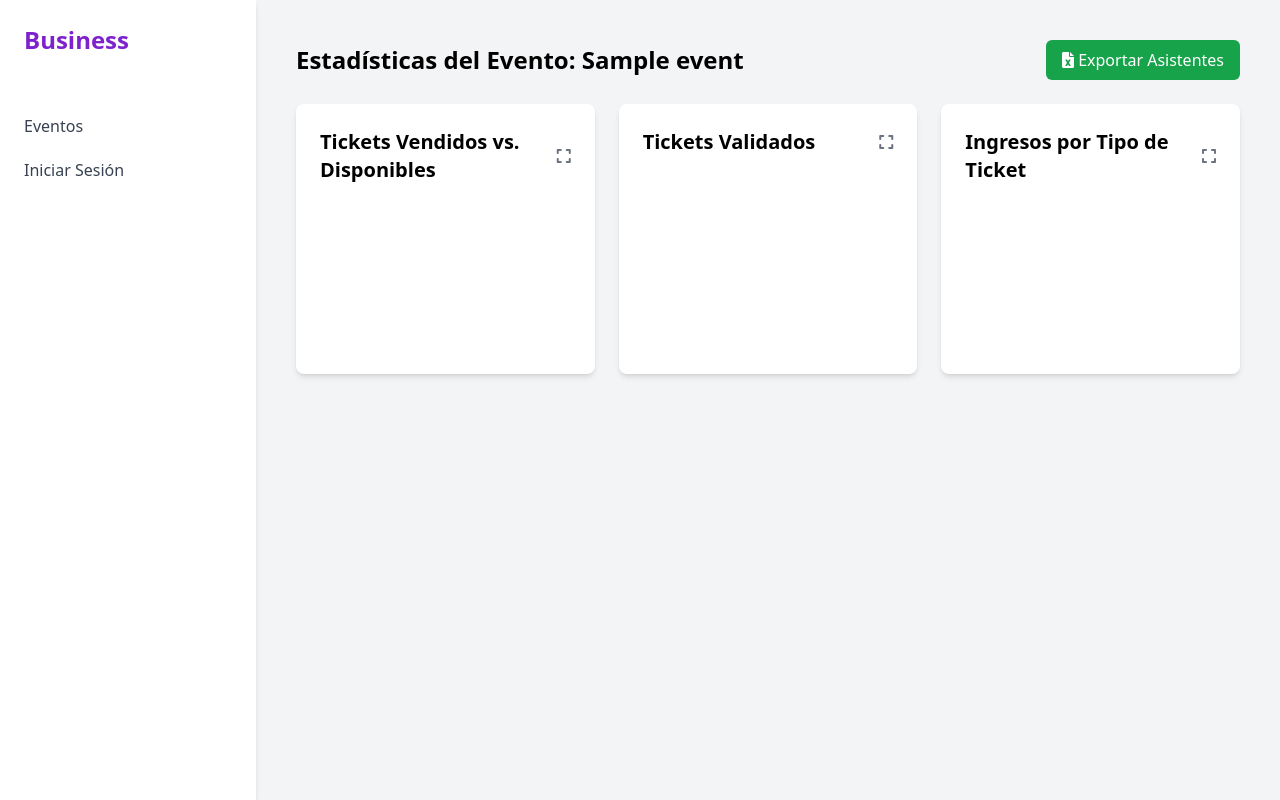
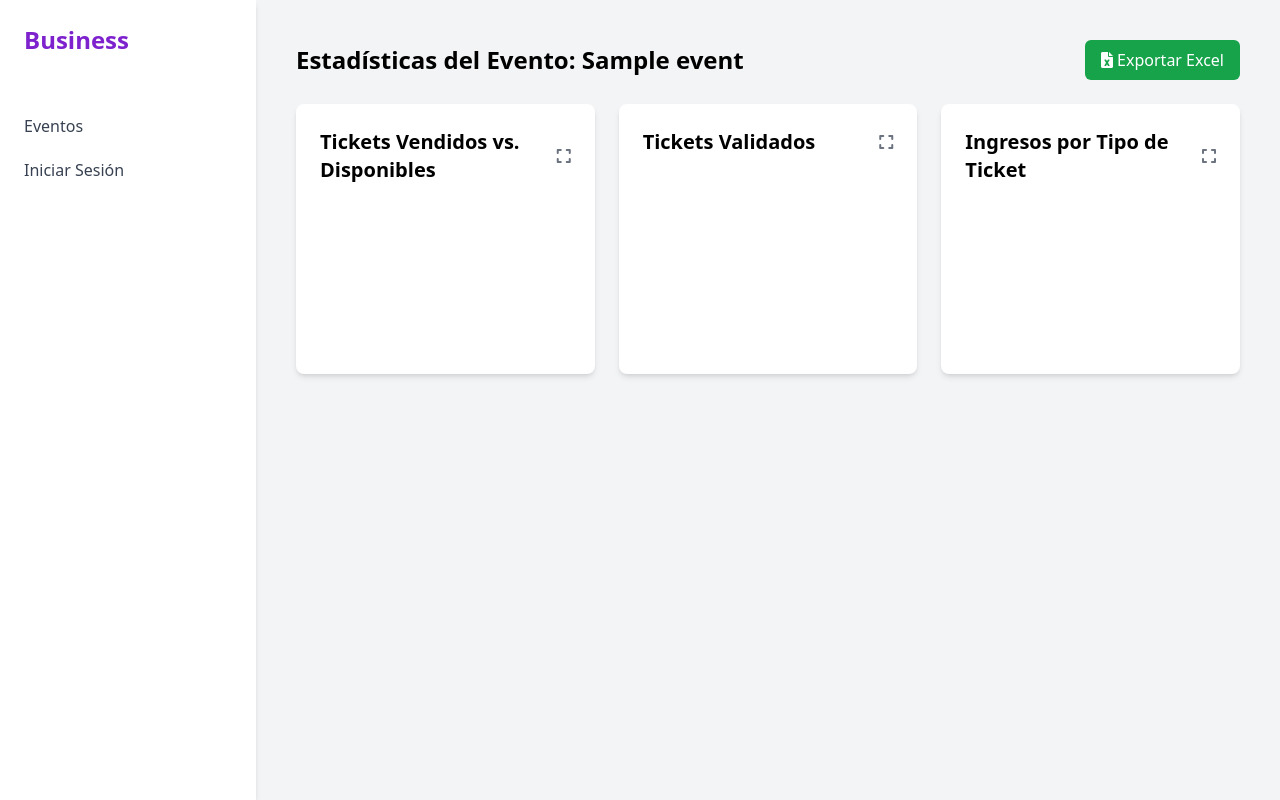
Before and after one commit to FireSouls25/Gestion_Entradas, a Django app: template templates/dashboard/event_statistics.html in a window 1280 px wide. Run offline with Django 5.2, Linux system fonts and the light colour scheme; the template is opened without the code that fills it: most values are stand-ins (such as "Sample title", 1, 10 or a date in 2020); some libraries are stand-ins or nearby versions.

Commit message:
Cambiar texto exportar

```diff
--- a/templates/dashboard/event_statistics.html
+++ b/templates/dashboard/event_statistics.html
@@ -6,7 +6,7 @@
 <div class="flex justify-between items-center mb-6">
     <h1 class="text-2xl font-bold">Estadísticas del Evento: {{ event.title }}</h1>
     <a href="{% url 'reports:export-attendees-excel' event.id %}" class="px-4 py-2 font-medium text-white bg-green-600 rounded-md hover:bg-green-700">
-        <i class="fas fa-file-excel"></i> Exportar Asistentes
+        <i class="fas fa-file-excel"></i> Exportar Excel
     </a>
 </div>
 
```
